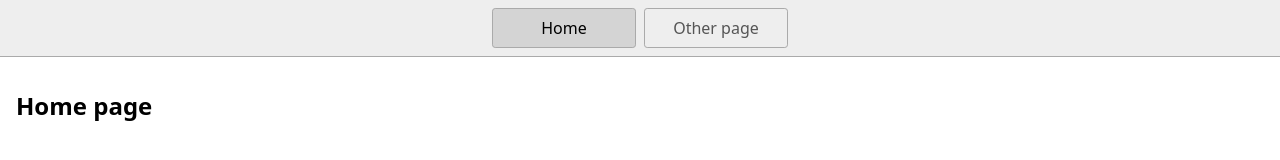
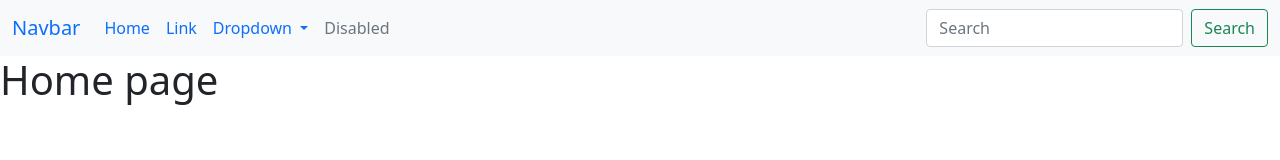
Before and after one commit to MaisyPayne/Level-3, a plain HTML site: page index.html in a window 1280 px wide. Drawn offline with nearby package versions, Linux system fonts and the light colour scheme.

Commit message:
1 file modified

```diff
--- a/index.html
+++ b/index.html
@@ -8,14 +8,46 @@
       Need a visual blank slate?
       Remove all code in `styles.css`!
     -->
-    <link rel="stylesheet" href="styles.css" />
-    <script type="module" src="script.js"></script>
+    <link href="https://cdn.jsdelivr.net/npm/bootstrap@5.0.2/dist/css/bootstrap.min.css" rel="stylesheet" integrity="sha384-EVSTQN3/azprG1Anm3QDgpJLIm9Nao0Yz1ztcQTwFspd3yD65VohhpuuCOmLASjC" crossorigin="anonymous"> <script src="https://cdn.jsdelivr.net/npm/bootstrap@5.0.2/dist/js/bootstrap.bundle.min.js" integrity="sha384-MrcW6ZMFYlzcLA8Nl+NtUVF0sA7MsXsP1UyJoMp4YLEuNSfAP+JcXn/tWtIaxVXM" crossorigin="anonymous"></script>
+
   </head>
   <body>
-    <nav>
-      <a href="/" aria-current="page">Home</a>
-      <a href="/page2.html">Other page</a>
-    </nav>
+  <nav class="navbar navbar-expand-lg bg-light">
+  <div class="container-fluid">
+    <a class="navbar-brand" href="#">Navbar</a>
+    <button class="navbar-toggler" type="button" data-bs-toggle="collapse" data-bs-target="#navbarSupportedContent" aria-controls="navbarSupportedContent" aria-expanded="false" aria-label="Toggle navigation">
+      <span class="navbar-toggler-icon"></span>
+    </button>
+    <div class="collapse navbar-collapse" id="navbarSupportedContent">
+      <ul class="navbar-nav me-auto mb-2 mb-lg-0">
+        <li class="nav-item">
+          <a class="nav-link active" aria-current="page" href="#">Home</a>
+        </li>
+        <li class="nav-item">
+          <a class="nav-link" href="#">Link</a>
+        </li>
+        <li class="nav-item dropdown">
+          <a class="nav-link dropdown-toggle" href="#" role="button" data-bs-toggle="dropdown" aria-expanded="false">
+            Dropdown
+          </a>
+          <ul class="dropdown-menu">
+            <li><a class="dropdown-item" href="#">Action</a></li>
+            <li><a class="dropdown-item" href="#">Another action</a></li>
+            <li><hr class="dropdown-divider"></li>
+            <li><a class="dropdown-item" href="#">Something else here</a></li>
+          </ul>
+        </li>
+        <li class="nav-item">
+          <a class="nav-link disabled">Disabled</a>
+        </li>
+      </ul>
+      <form class="d-flex" role="search">
+        <input class="form-control me-2" type="search" placeholder="Search" aria-label="Search">
+        <button class="btn btn-outline-success" type="submit">Search</button>
+      </form>
+    </div>
+  </div>
+</nav>
     <main>
       <h1>Home page</h1>
     </main>
```
